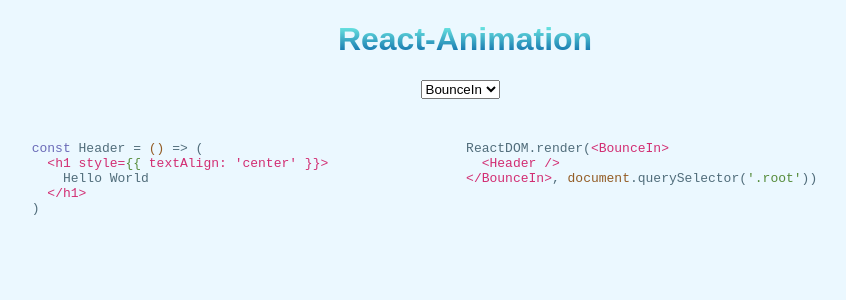
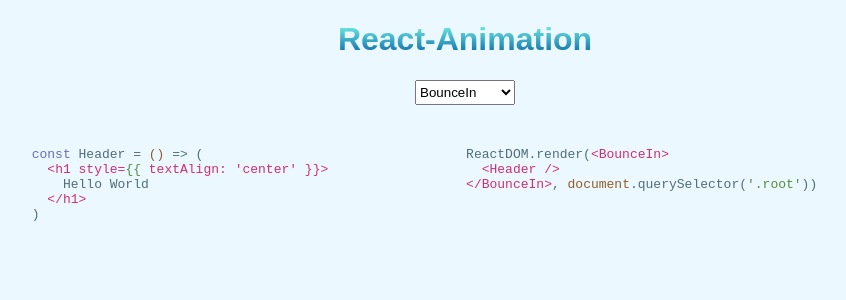
Before and after one commit to cyan33/react-animation-wrapper, a React (Vite) app: page / in a window 1280 px wide. Shown: the top 300 px of the page, without its empty margins (175-1021 px from the left). Built offline with nearby package versions, Linux system fonts and the light colour scheme.

Commit message:
refactor the style of the <select> component

```diff
--- a/src/components/App.js
+++ b/src/components/App.js
@@ -40,7 +40,11 @@
       justifyContent: "center"
     })}
   >
-    <select onChange={onAnimate} value={value} {...css({ marginRight: "10" })}>
+    <select
+      value={value}
+      onChange={onAnimate}
+      {...css({ width: "100", height: "25" })}
+    >
       {Object.keys(animations).map(a => (
         <option key={`animation-${a}`}>{a}</option>
       ))}
```
